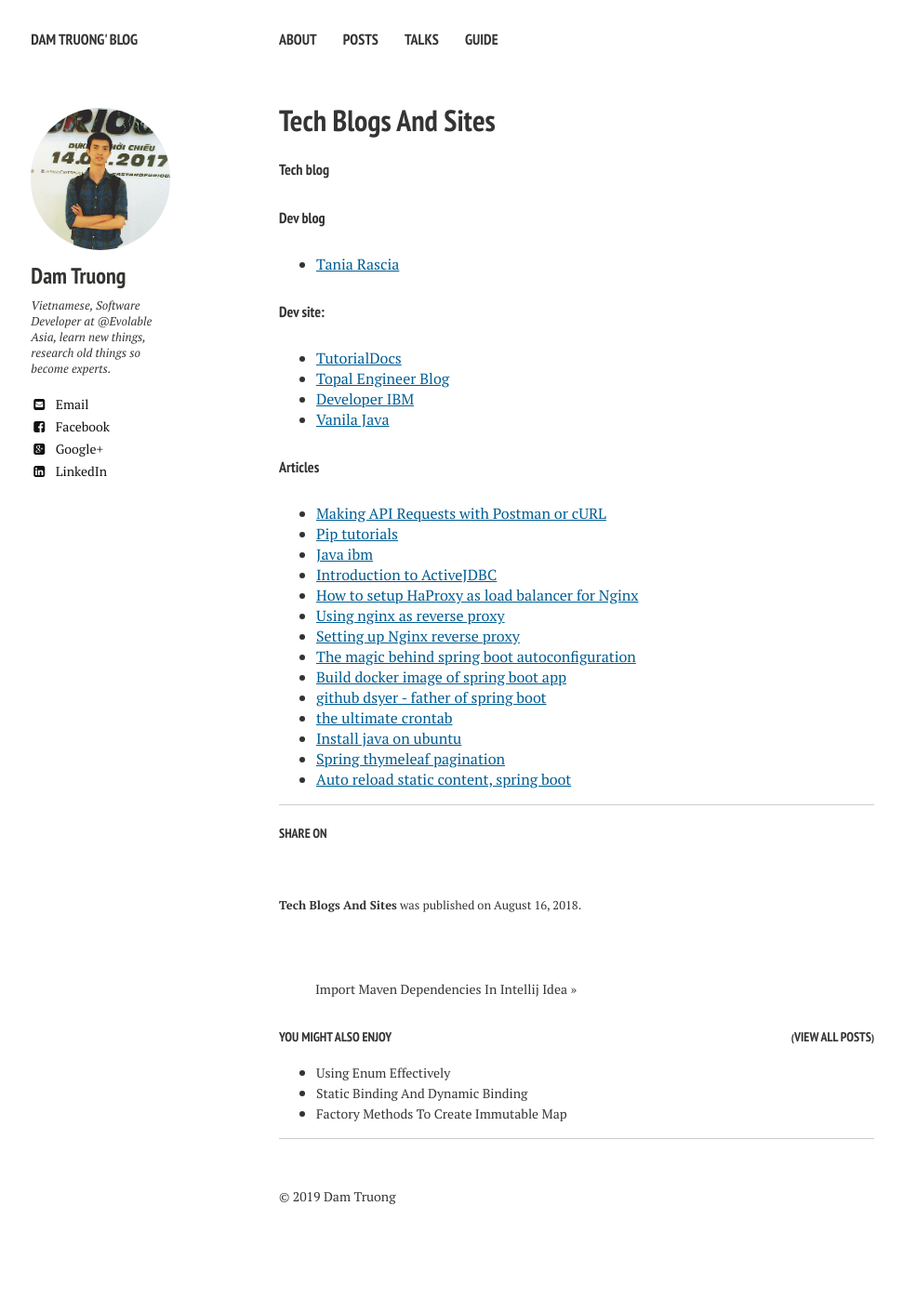
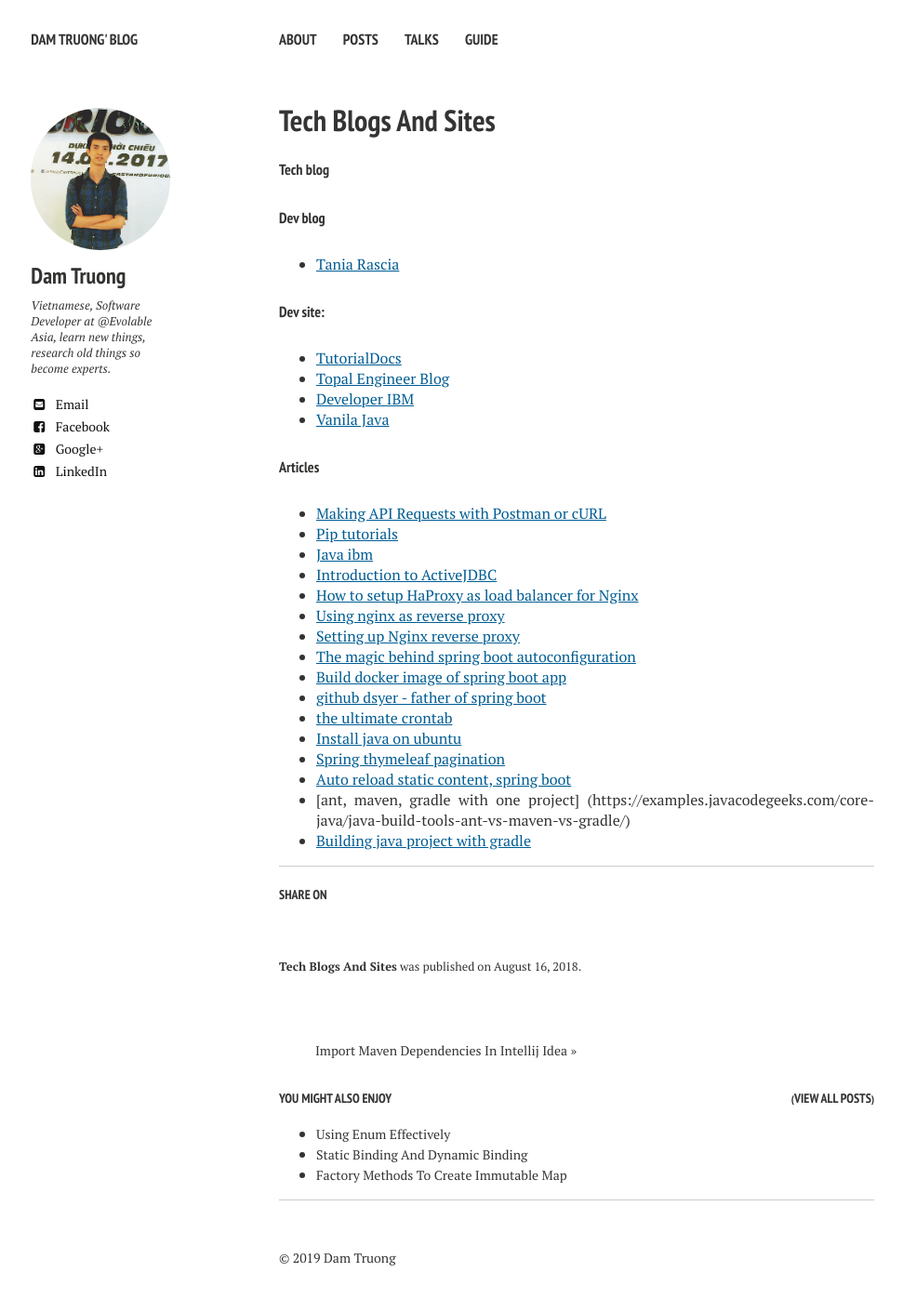
Before and after one commit to truongdam/truongdam.github.io, a Jekyll site: the page built from _posts/2018-08-16-tech-blogs-and-sites.md, in a window 1280 px wide. Shown: the whole page at 93% size, without its empty margins (20-991 px from the left). Built offline with Jekyll 4.4.1, drawn with Linux system fonts in a browser that asks for light colours; nearby versions of some CDN libraries; our own code applies the rules of GitHub Pages for plain Markdown files; before the commit the page ends 1345 px from its top, so only the background shows below that.

Commit message:
Update 2018-08-16-tech-blogs-and-sites.md

```diff
--- a/_posts/2018-08-16-tech-blogs-and-sites.md
+++ b/_posts/2018-08-16-tech-blogs-and-sites.md
@@ -27,3 +27,5 @@
 - [Install java on ubuntu](https://www.lifewire.com/install-java-on-ubuntu-4125508)
 - [Spring thymeleaf pagination](https://www.baeldung.com/spring-thymeleaf-pagination)
 - [Auto reload static content, spring boot](https://attacomsian.com/blog/spring-boot-auto-reload-thymeleaf-templates)
+- [ant, maven, gradle with one project] (https://examples.javacodegeeks.com/core-java/java-build-tools-ant-vs-maven-vs-gradle/)
+- [Building java project with gradle](https://hackersandslackers.com/building-java-projects-with-gradle/)
```
